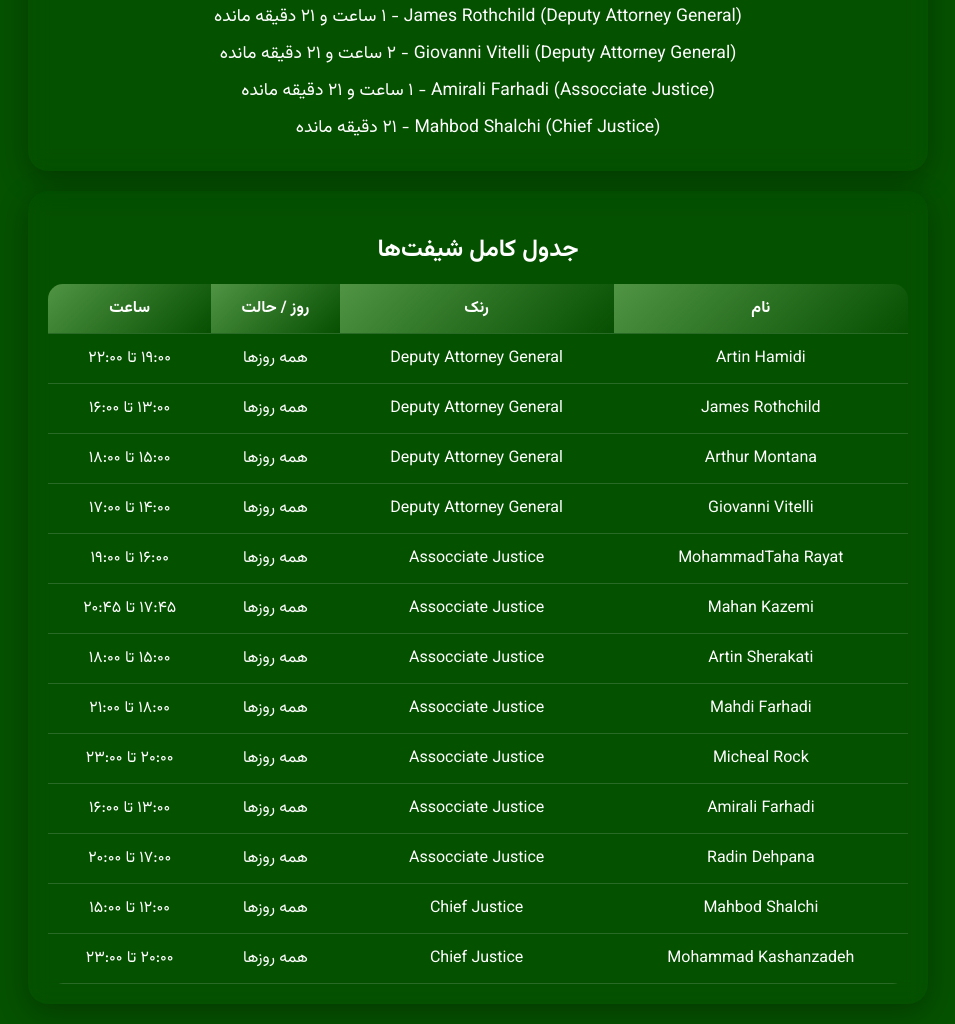
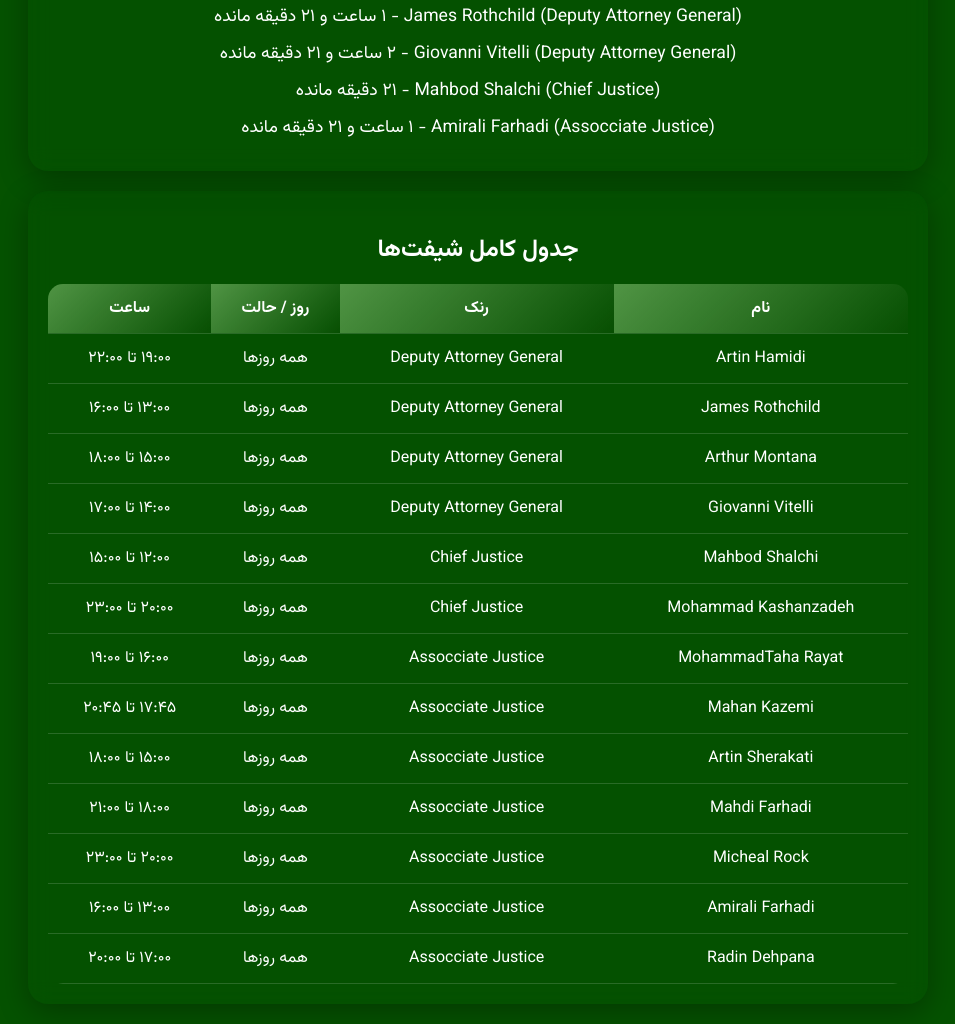
Before and after one commit to DiamondRpJustice/JusticeDiamond, a plain HTML site: page index.html in a window 1280 px wide. Shown: the part 321-1345 px from the top of the page, without its empty margins (162-1117 px from the left). Drawn offline with Linux system fonts and the light colour scheme.

Commit message:
index.html

```diff
--- a/index.html
+++ b/index.html
@@ -431,9 +431,7 @@
 
       const rankOrder = {
 		"Attorney General": 1,
-		"Deputy Attorney General": 2,
-		"Chief Justicet": 3,
-		"Assocciate Justice": 4,
+
 
 
       };
```
